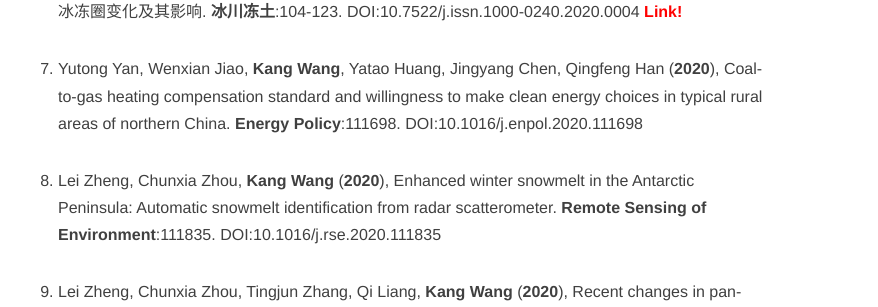
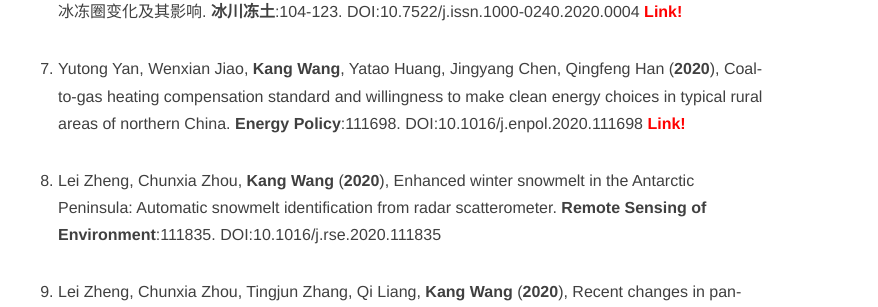
Before and after one commit to CryoECNU/cryoecnu.github.io, a Jekyll site: the page built from publication.md, in a window 1280 px wide and 900 px high, scrolled down 895 px. Shown: the part 145-452 px from the top of the window, without its empty margins (247-1125 px from the left). Built offline with Jekyll 4.4.1, drawn with Linux system fonts in a browser that asks for light colours; nearby versions of some CDN libraries.

Commit message:
Update publication.md

```diff
--- a/publication.md
+++ b/publication.md
@@ -53,6 +53,7 @@ Reconstructed global monthly land air temperature dataset (1880–2017).
 Coal-to-gas heating compensation standard and willingness to make clean energy choices in typical rural areas of northern China.
 **Energy Policy**:111698.
 [DOI:10.1016/j.enpol.2020.111698](https://doi.org/10.1016/j.enpol.2020.111698)
+[<span style="color:red">**Link!**</span>](https://cryoecnu.github.io/blog/2021/02/17/C2G_Willingness/)
 
 1. Lei Zheng, Chunxia Zhou, **Kang Wang**
 (**2020**),
```
